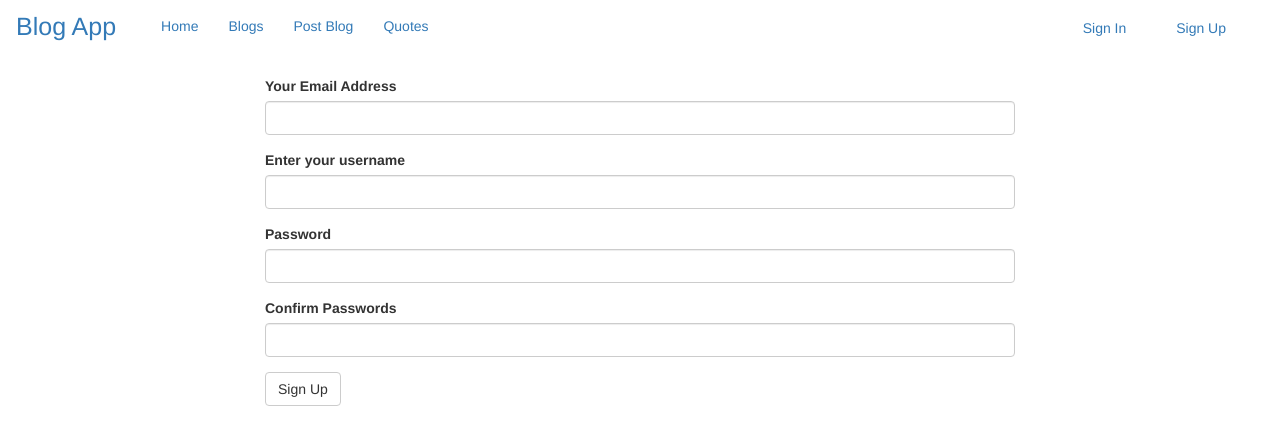
After one commit to FloWambui/BlogApp, a Flask app: template app/templates/register.html in a window 1280 px wide. The commit adds this page. Shown: the top 445 px of the page. Run offline with Flask 2, Linux system fonts and the light colour scheme; the template is opened without the code that fills it: values that come from a table or form of the project are taken from there, others are empty; some libraries are stand-ins or nearby versions.

Commit message:
add the signup and thr login form logic

```diff
--- a/app/auth/__init__.py
+++ b/app/auth/__init__.py
@@ -2,4 +2,4 @@ from flask import Blueprint
 
 auth = Blueprint('auth',__name__)
 
-from . import views
+from . import views,forms
--- a/app/auth/forms.py
+++ b/app/auth/forms.py
@@ -0,0 +1,29 @@
+from flask_wtf import FlaskForm
+from wtforms import StringField,PasswordField,SubmitField, BooleanField
+from wtforms.validators import InputRequired,Email,EqualTo
+from ..models import User
+from wtforms import ValidationError
+
+
+
+class RegistrationForm(FlaskForm):
+    email = StringField('Your Email Address',validators=[InputRequired(),Email()])
+    username = StringField('Enter your username',validators = [InputRequired()])
+    password = PasswordField('Password',validators = [InputRequired(), EqualTo('password_confirm',message = 'Passwords must match')])
+    password_confirm = PasswordField('Confirm Passwords',validators = [InputRequired()])
+    submit = SubmitField('Sign Up')
+
+    def validate_email(self,data_field):
+            if User.query.filter_by(email =data_field.data).first():
+                raise ValidationError('There is an account with that email')
+
+    def validate_username(self,data_field):
+        if User.query.filter_by(username = data_field.data).first():
+            raise ValidationError('That username is taken')
+
+
+class LoginForm(FlaskForm):
+    email = StringField('Your Email Address',validators=[InputRequired(),Email()])
+    password = PasswordField('Password',validators =[InputRequired()])
+    remember = BooleanField('Remember me')
+    submit = SubmitField('Sign In')
--- a/app/main/views.py
+++ b/app/main/views.py
@@ -21,3 +21,7 @@ def quotes():
 
     popular_quotes = get_quotes('popular')
     return render_template('quotes.html',popular = popular_quotes)
+
+@main.route('/loggedin')
+def loggedin():
+    return render_template('login.html')
--- a/app/templates/navbar.html
+++ b/app/templates/navbar.html
@@ -1,20 +1,40 @@
 <div class="navbar" role="navigation">
     <div class="container-fluid">
         <div class="navbar-header">
-            <button type="button" class="navbar-toggle" data-toggle="collapse" data-target=".navbar-collapse">
+            <div class="navbar-toggle" data-toggle="collapse" data-target=".navbar-collapse"
+                style="border-color: transparent;">
                 <span class="sr-only">Toggle navigation</span>
                 <span class="icon-bar"></span>
                 <span class="icon-bar"></span>
                 <span class="icon-bar"></span>
-            </button>
-            <a class="navbar-brand" href="/"> BlogApp </a>
             </div>
-        <div class="navbar-collapse collapse">
+
+            <a class="navbar-brand" id="pitch" href="/" style="font-size: 25px;">Blog App </a>
+
+
+            </div>
+            <div class="navbar-collapse collapse" style="float: left;">
                 <ul class="nav navbar-nav">
                     <li><a href="/">Home</a></li>
-                <li><a href="/">Blogs</a></li>
+                    <li><a  href="/">Blogs</a></li>
+                    <li><a href="/"> Post Blog</a></li>
                     <li><a href="/quotes">Quotes</a></li>
+                </ul>
             </div>
+            <div class="navbar-collapse collapse " style="float:right" >
+                {% if current_user.is_authenticated %}
+                <a class="navbar-brand" style="font-size: 14px; " href="{{url_for('main.profile',uname=current_user.username)}}">Profile</a>
+                <a class=" btn my-2 my-sm-0" href="{{url_for('auth.logout')}}" style="margin: 10px;">Logout</a>
 
+
+
+                {% else %}
+
+               <a class="btn my-2 my-sm-0"
+                    href="{{url_for('auth.login')}}" style="font-size: 14px; margin: 10px;  border-radius: 10px;">Sign In</a>
+                   <a class=" btn my-2 my-sm-0" href="{{url_for('auth.register')}}" style="font-size: 14px; margin: 10px;  border-radius: 10px;">Sign Up</a>
+                {% endif %}
             </div>
         </div>
+    </div>
+</div>
--- /dev/null
+++ b/app/templates/register.html
@@ -0,0 +1,17 @@
+{% extends 'base.html'%}
+{% import 'bootstrap/wtf.html' as wtf%}
+
+{% block content %}
+<div class="container">
+<div class="row">
+<div class="col-md-2"> </div>
+<div class="col-md-8">
+
+{{wtf.quick_form(registration_form)}}
+
+</div>
+<div class="col-md-2"></div>
+</div>
+</div>
+
+{% endblock%}
```
Also changed, not shown: app/auth/views.py (+36 -2 lines), app/models.py (+9 -2 lines), app/templates/login.html (added, +24 -0 lines), tests/test_user.py (+6 -6 lines). Lines whose indentation alone changed are shown as unchanged.
